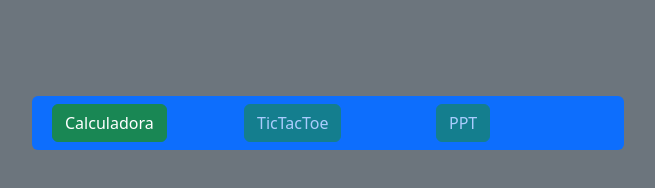
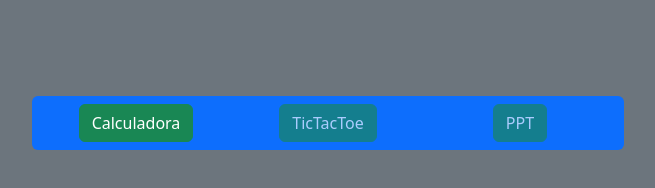
Before and after one commit to Zroig/Tests, a plain HTML site: page index.html in a window 1280 px wide. Shown: the whole page, without its empty margins (312-967 px from the left). Drawn offline with nearby package versions, Linux system fonts and the light colour scheme.

Commit message:
Centered buttons

```diff
--- a/index.html
+++ b/index.html
@@ -8,14 +8,14 @@
     <body class="bg-secondary p-5">
         <div class="bg-primary w-50 ms-auto mt-5 me-auto p-2 rounded">
             <div class="container">
-                <div class="row">
-                    <div class="col">
+                <div class="row d-flex justify-content-between">
+                    <div class="col text-center">
                         <button class="btn btn-success" href="calculadora/index.html" aria-label="Calculadora">Calculadora</button>
                     </div>
-                    <div class="col">
+                    <div class="col text-center">
                         <button class="btn btn-success disabled" href="tictactoe/index.html" aria-label="TicTacToe">TicTacToe</button>
                     </div>
-                    <div class="col">
+                    <div class="col text-center">
                         <button class="btn btn-success disabled" href="piedrapapeltijera/index.html" aria-label="Piedra Papel Tijera">PPT</button>
                     </div>
                 </div>
```
